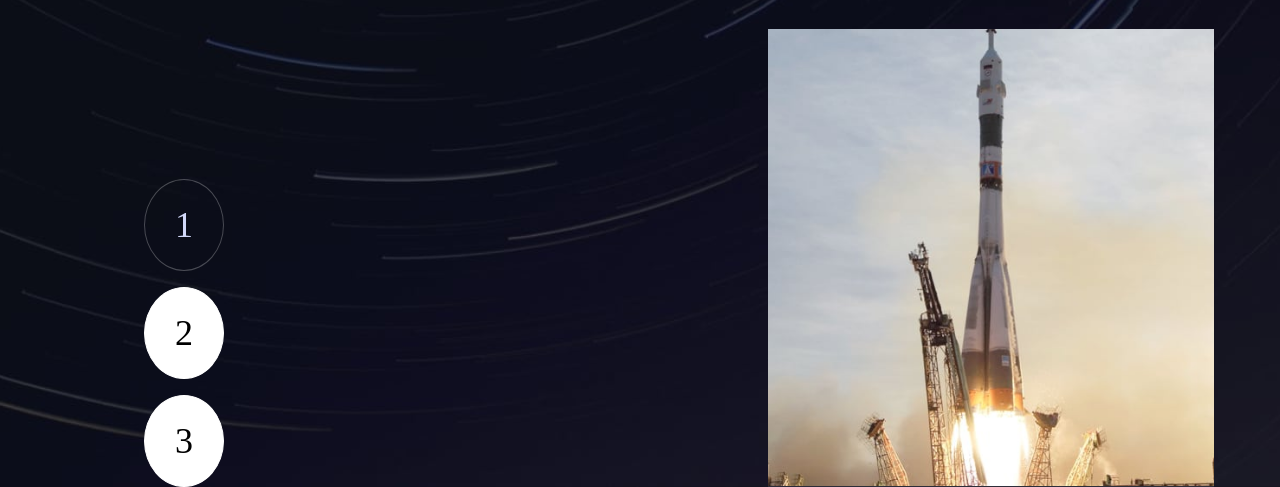
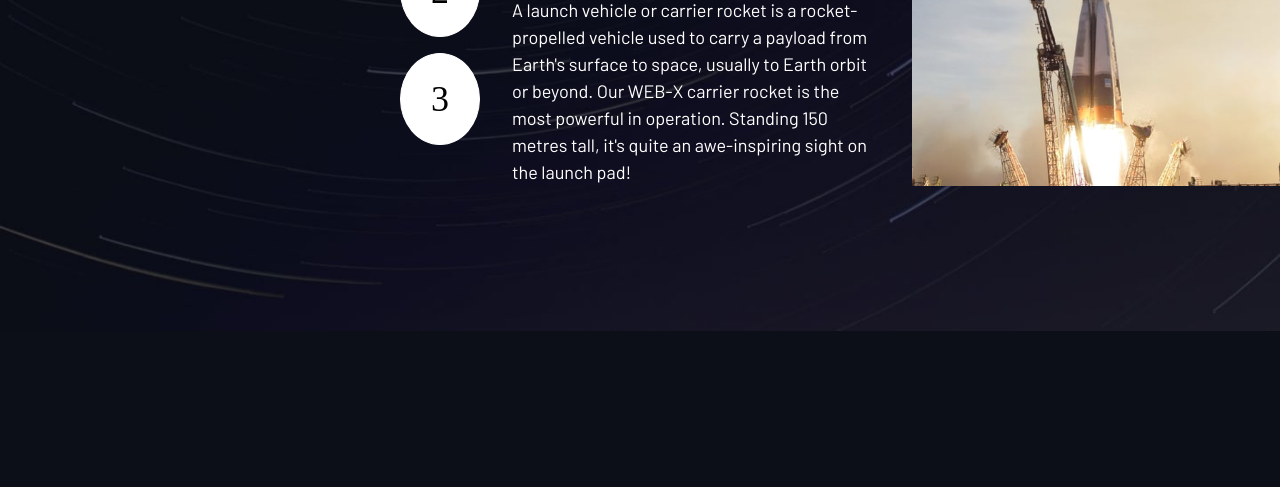
Before and after one commit to BoOppenheimer/30-space-site, a plain HTML site: page technology.html in a window 1280 px wide. Shown: the part 469-956 px from the top of the page. After the commit the page ends 800 px from the top, so only its background shows below. Drawn offline with nearby package versions, Linux system fonts and the light colour scheme; a web font is replaced by a local one.

Commit message:
working on resposive

```diff
--- a/css/index.css
+++ b/css/index.css
@@ -53,7 +53,7 @@
 
 
 /* ------------------- */
-/* 1a) Reset           */
+/* 1a Resets           */
 /* ------------------- */
 
 *,
@@ -62,7 +62,6 @@
   box-sizing: border-box;
 }
 
-/* Reset margins */
 body,
 h1,
 h2,
@@ -135,9 +134,6 @@ select {
   gap: var(--gap, 1rem);
 }
 
-.flex-col {
-  flex-direction: column;
-}
 
 .grid {
   display: grid;
@@ -153,6 +149,7 @@ select {
 .flow > *:where(:not(:first-child)) {
   margin-top: var(--flow-space, 1rem);
 }
+
 
 .flow--space-small {
   --flow-space: .75rem;
@@ -544,8 +541,11 @@ body {
   }
 }
 
+
+
+
 /* ----------------------------- */
-/* Layout                        */
+/* Layout  specific               */
 /* ----------------------------- */
 
 
@@ -561,7 +561,9 @@ body {
   max-width: 50ch;
 }
 
-
+.numbered-title {
+  grid-area: title;
+}
 
 /* destination layout */
 
@@ -648,7 +650,6 @@ body {
           'image';
   }
 
-
 }
 
 @media (min-width: 45em) {
@@ -707,24 +708,36 @@ body {
 }
 
 
-/* crew layout */
+/* technology layout */
 
 
-.grid-container--technology {
+
+.grid-container--technology{
+  padding-inline: initial;
+
   --flow-space: 2rem;
   grid-template-areas:
+          'title'
+          'image'
+          'tabs'
+          'content';
+}
 
-      'tabs'
-      'title'
-      'content'
-      'image'
-      ;
+.number-indicators {
+  flex-direction: row;
 }
 
 .grid-container--technology> picture {
   grid-area: image;
-  max-width: 60%;
-  border-bottom: 1px solid hsl( var(--clr-white) / .1);
+  align-self: end;
+  width: 100%;
+
+}
+
+.grid-container--technology> picture >img{
+  width: 100%;
+  object-fit: contain;
+
 }
 
 .grid-container--technology> .number-indicators {
@@ -739,80 +752,36 @@ body {
   color: hsl( var(--clr-white) / .5);
 }
 
-@media (min-width: 35em) {
-  .numbered-title {
-      justify-self: start;
-      margin-top: 2rem;
+
+
+
+@media (min-width: 45em) {
+
+  .number-indicators {
+    flex-direction: column;
   }
 
-  .destination-meta {
-      flex-direction: row;
-      justify-content: space-evenly;
-  }
-
-  .grid-container--technology{
-      padding-bottom: 0;
-      grid-template-areas:
-          'title'
-          'content'
-          'tabs'
-          'image';
-  }
-
-
-}
-
-@media (min-width: 45em) {
   .grid-container {
       text-align: left;
       column-gap: var(--container-gap, 2rem);
-      grid-template-columns: minmax(1rem, 1fr) repeat(2, minmax(0, 30rem)) minmax(1rem, 1fr);
+      grid-template-columns: minmax(1rem, 1fr) minmax(1rem, auto) minmax(300px, 1fr) minmax(1rem, 1fr) ;
   }
 
-  .grid-container--home {
-      padding-bottom: max(6rem, 20vh);
-      align-items: end;
-  }
-
-  .grid-container--home > *:first-child {
-      grid-column: 2;
-  }
-
-  .grid-container--home > *:last-child {
-      grid-column: 3;
-  }
 
   .grid-container--technology {
       justify-items: start;
       align-content: start;
       grid-template-areas:
-          '. title title .'
-          '. image tabs .'
-          '. image content .';
+          '. title title   .....'
+          '. tabs  content image ';
   }
 
   .grid-container--technology > picture {
-      max-width: 90%;
+      max-width: 100%;
   }
 
-  .destination-meta {
-      --gap: min(6vw, 6rem);
-      justify-content: start;
-  }
 
-  .grid-container--technology{
-      grid-template-columns: minmax(1rem, 1fr) minmax(0, 37rem) minmax(0, 23rem) minmax(1rem, 1fr);
-      justify-items: start;
-      grid-template-areas:
-          '. title title .'
-          '. content image .'
-          '. tabs image .';
-  }
 
-  .grid-container--technology> picture {
-      grid-column: span 2;
-      align-self: end;
-      max-width: 90%;
-  }
+
 
 }
--- a/technology.html
+++ b/technology.html
@@ -42,9 +42,10 @@
   </header>
 
   <main id="main" class="grid-container grid-container--technology flow">
+
     <h1 class="numbered-title"><span aria-hidden="true">03</span> Space Launch 101</h1>
 
-    <div class="number-indicators flex flex-col" role="tablist" aria-label="technology list">
+    <div class="number-indicators flex" role="tablist" aria-label="technology list">
       <button aria-selected="true" aria-controls="vehicle-tab" role="tab" data-image="vehicle-image" tabindex="0">
         <span class="sr-only">Launch Vehicle</span>
         1
@@ -61,7 +62,7 @@
     </div>
 
     <!-- vehicle -->
-    <article class="crew-details flow" id="vehicle-tab" role="tabpanel" tabindex="0">
+    <article class="technology-details flow" id="vehicle-tab" role="tabpanel" tabindex="0">
       <header class="flow flow--space-small">
         <h2 class="fs-600 ff-serif uppercase">The terminology...</h2>
         <p class="fs-700 uppercase ff-serif">Launch vehicle</p>
@@ -74,7 +75,7 @@
 
     <!-- spaceport -->
 
-    <article hidden class="crew-details flow" id="spaceport-tab" role="tabpanel" tabindex="0">
+    <article hidden class="technology-details flow" id="spaceport-tab" role="tabpanel" tabindex="0">
       <header class="flow flow--space-small">
         <h2 class="fs-600 ff-serif uppercase">The terminology...</h2>
         <p class="fs-700 uppercase ff-serif">Spaceport</p>
@@ -87,7 +88,7 @@
 
     <!-- capsule -->
 
-    <article hidden class="crew-details flow" id="capsule-tab" role="tabpanel" tabindex="0">
+    <article hidden class="technology-details flow" id="capsule-tab" role="tabpanel" tabindex="0">
       <header class="flow flow--space-small">
         <h2 class="fs-600 ff-serif uppercase">The terminology...</h2>
         <p class="fs-700 uppercase ff-serif">Space capsule</p>
@@ -99,7 +100,7 @@
     </article>
 
 
-    <picture id="vehicle-image">
+    <picture id="technology-image">
 
 
       <img src="./assets/technology/image-launch-vehicle-portrait.jpg" alt="Vehicle">
```
